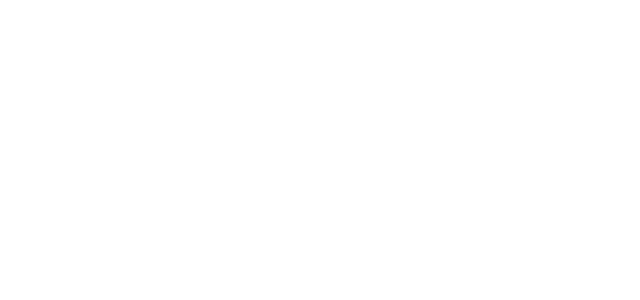
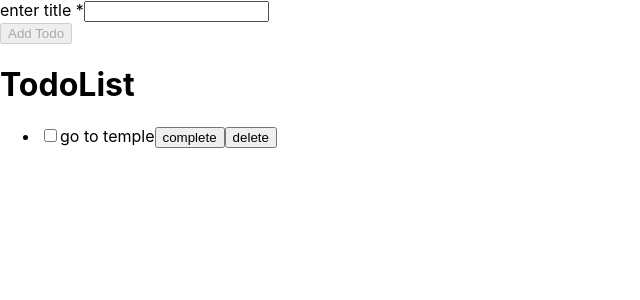
Before and after one commit to mukilathuruv-fz/frenzo-react-6, a React (Create React App) app: page / in a window 1280 px wide. Shown: the top 300 px of the page, without its empty margins (0-640 px from the left). Built offline with nearby package versions, Linux system fonts and the light colour scheme.

Commit message:
todo task with context

```diff
--- a/package.json
+++ b/package.json
@@ -10,6 +10,7 @@
     "react": "^18.2.0",
     "react-dom": "^18.2.0",
     "react-scripts": "5.0.1",
+    "uuid": "^9.0.1",
     "web-vitals": "^2.1.4"
   },
   "scripts": {
--- a/src/App.js
+++ b/src/App.js
@@ -1,9 +1,9 @@
-import Button from "./components/button/Button";
+import Container from "./pages/todo/Container";
 
 const App = () => {
   return (
     <div>
-      <Button />
+      <Container />
     </div>
   );
 };
--- a/src/components/button/Button.jsx
+++ b/src/components/button/Button.jsx
@@ -1,6 +1,6 @@
 import { useContext } from "react";
+import { themeContext } from "../../context/ThemeContextProvider";
 import "./button.css";
-import { themeContext } from "../../context/ThemeContextProvider";
 
 const Button = ({ content }) => {
   const value = useContext(themeContext);
--- /dev/null
+++ b/src/context/TodoAppContextProvider.jsx
@@ -0,0 +1,49 @@
+import { useState, createContext, useEffect } from "react";
+
+export const todoContext = createContext(null);
+
+const initialTodos = [
+  {
+    id: 1,
+    title: "go to temple",
+    completed: false,
+  },
+];
+
+const TodoAppContextProvider = ({ children }) => {
+  const [todos, setTodos] = useState(initialTodos);
+
+  useEffect(() => {
+    console.log(todos);
+  }, [todos]);
+
+  const addTodo = newTodo => {
+    setTodos([...todos, newTodo]);
+  };
+  const removeTodo = id => {
+    const udpatedTodos = todos.filter(todo => todo.id !== id);
+    setTodos([...udpatedTodos]);
+  };
+
+  const finishTodo = id => {
+    const updatedTodo = todos.map(todo =>
+      todo.id === id ? { ...todo, completed: true } : todo
+    );
+    setTodos([...updatedTodo]);
+  };
+
+  return (
+    <todoContext.Provider
+      value={{
+        addTodo,
+        removeTodo,
+        finishTodo,
+        todos,
+      }}
+    >
+      {children}
+    </todoContext.Provider>
+  );
+};
+
+export default TodoAppContextProvider;
--- a/src/index.js
+++ b/src/index.js
@@ -3,13 +3,13 @@
 import "./index.css";
 import App from "./App";
 import reportWebVitals from "./reportWebVitals";
-import ThemeContextProvider from "./context/ThemeContextProvider";
+import TodoAppContextProvider from "./context/TodoAppContextProvider";
 
 const root = ReactDOM.createRoot(document.getElementById("root"));
 root.render(
-  <ThemeContextProvider>
+  <TodoAppContextProvider>
     <App />
-  </ThemeContextProvider>
+  </TodoAppContextProvider>
 );
 
 // If you want to start measuring performance in your app, pass a function
--- /dev/null
+++ b/src/pages/todo/Container.jsx
@@ -0,0 +1,14 @@
+import React from "react";
+import TodoForm from "./TodoForm";
+import TodoList from "./TodoList";
+
+const Container = () => {
+  return (
+    <div>
+      <TodoForm />
+      <TodoList />
+    </div>
+  );
+};
+
+export default Container;
--- /dev/null
+++ b/src/pages/todo/TodoForm.jsx
@@ -0,0 +1,48 @@
+import { useContext, useState } from "react";
+import Input from "../../components/input/Input";
+import { v4 as uuid } from "uuid";
+import { todoContext } from "../../context/TodoAppContextProvider";
+const initialValue = {
+  title: "",
+  completed: false,
+};
+
+const TodoForm = () => {
+  const [todo, setTodo] = useState(initialValue);
+  const { addTodo } = useContext(todoContext);
+  const handleChange = event => {
+    const { name, value } = event.target;
+    setTodo({ ...todo, [name]: value });
+  };
+
+  const handleSubmit = event => {
+    event.preventDefault();
+    addTodo({
+      ...todo,
+      id: uuid(),
+    });
+    alert("todo added successfully");
+    setTodo(initialValue);
+  };
+
+  return (
+    <div>
+      <form onSubmit={handleSubmit}>
+        <Input
+          value={todo.title}
+          onChange={handleChange}
+          label={"enter title"}
+          name={"title"}
+          required
+        />
+        <input
+          type="submit"
+          value="Add Todo"
+          disabled={todo.title.length === 0}
+        />
+      </form>
+    </div>
+  );
+};
+
+export default TodoForm;
--- /dev/null
+++ b/src/pages/todo/TodoList.jsx
@@ -0,0 +1,27 @@
+import { useContext } from "react";
+import { todoContext } from "../../context/TodoAppContextProvider";
+
+const TodoList = () => {
+  const { todos, removeTodo, finishTodo } = useContext(todoContext);
+  return (
+    <div>
+      <h1>TodoList</h1>
+      <ul>
+        {todos.map(todo => (
+          <li key={todo.id}>
+            <input
+              type="checkbox"
+              checked={todo.completed}
+              onChange={() => {}}
+            />
+            <span>{todo.title}</span>
+            <button onClick={() => finishTodo(todo.id)}>complete</button>
+            <button onClick={() => removeTodo(todo.id)}>delete</button>
+          </li>
+        ))}
+      </ul>
+    </div>
+  );
+};
+
+export default TodoList;
```
Also changed, not shown: 1 other file (tests, documents, lock files or other folders).
